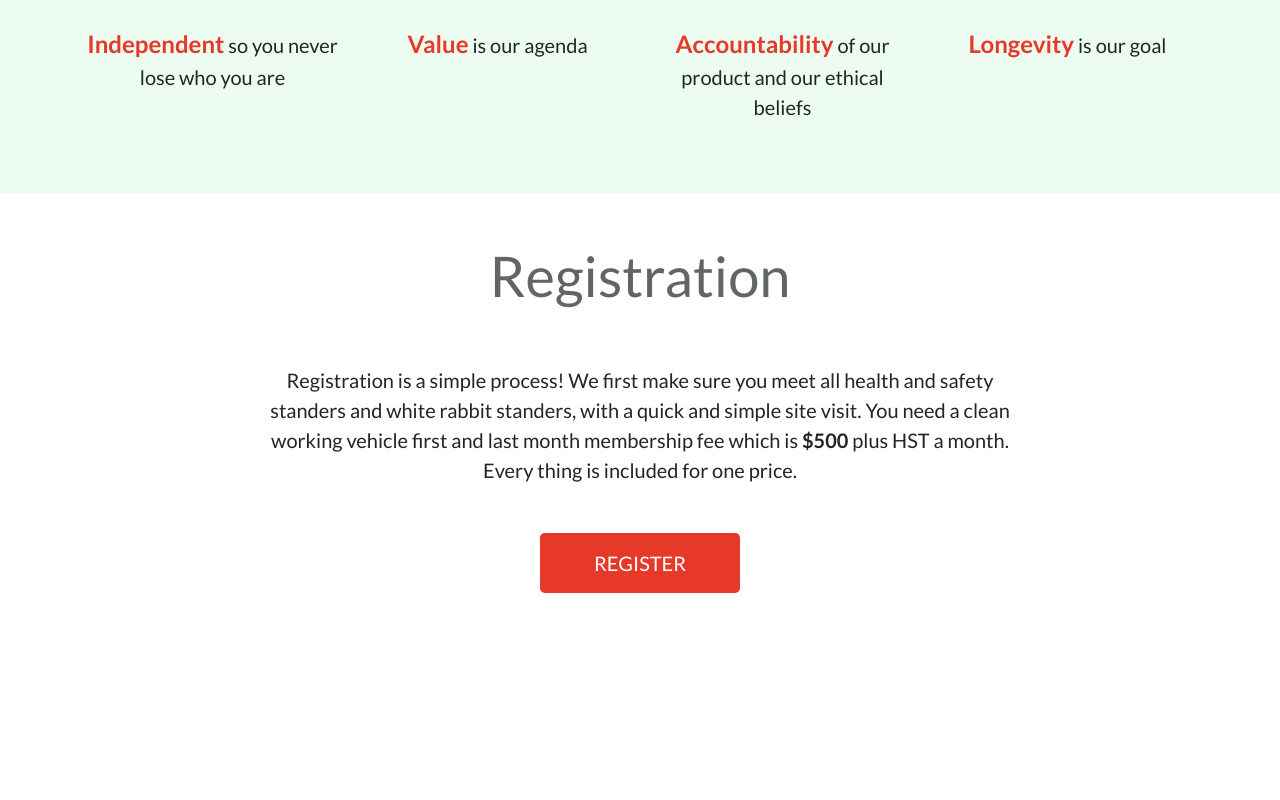
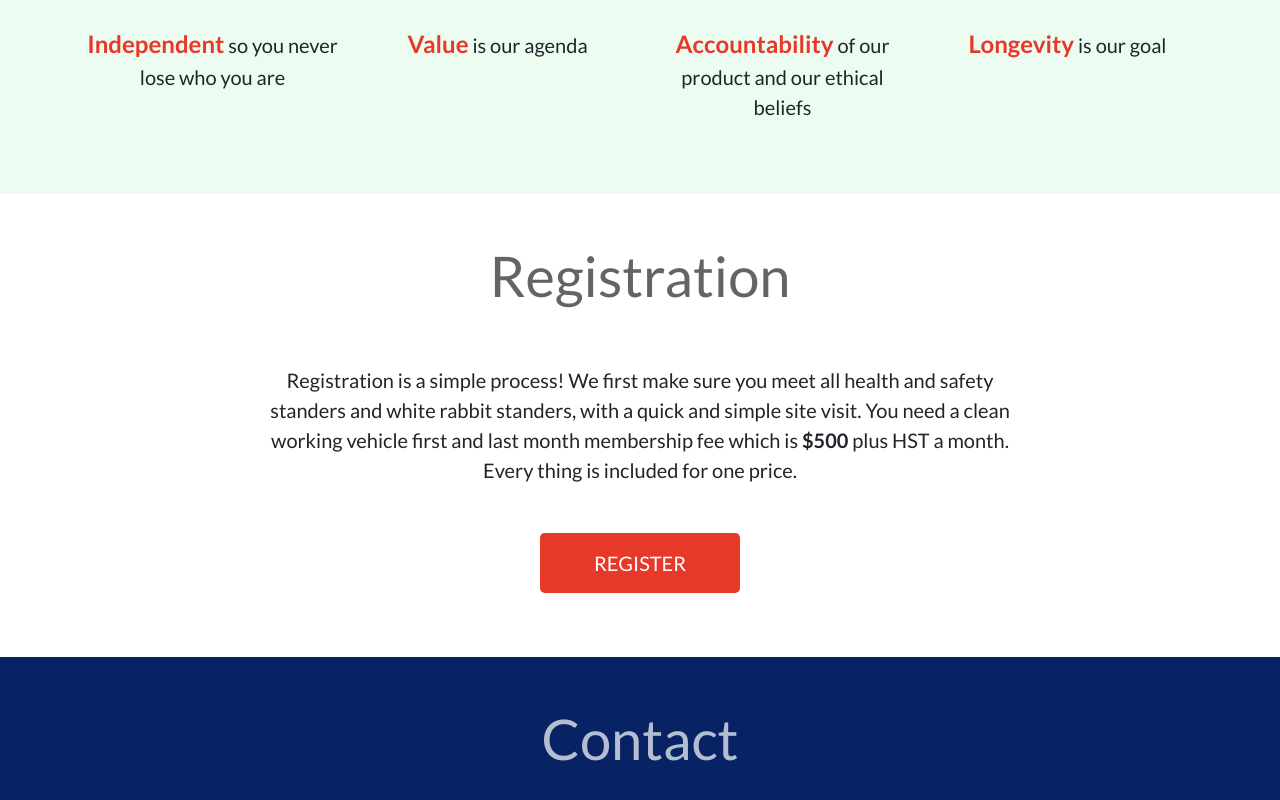
Before and after one commit to ykurata/white-rabbit.to, a React (Create React App) app: page / in a window 1280 px wide. Shown: the part 2815-3615 px from the top of the page. Before the commit the page ends 3456 px from the top, so only its background shows below. Built offline with nearby package versions, Linux system fonts and the light colour scheme.

Commit message:
add contact page

```diff
--- a/src/App.js
+++ b/src/App.js
@@ -6,8 +6,9 @@ import About from './components/About';
 import Jumbotron from './components/Jumbotron';
 import Work from './components/Work';
 import Membership from './components/Membership';
-import Regstration from './components/Registration';
 import Registration from './components/Registration';
+import Founder from './components/Founder';
+import Contact from './components/Contact';
 
 function App() {
   return (
@@ -19,6 +20,7 @@ function App() {
       <Work />
       <Membership />
       <Registration />
+      <Contact />
     </div>
   );
 }
--- /dev/null
+++ b/src/components/Contact.js
@@ -0,0 +1,18 @@
+import React from "react";
+
+const Contact = () => {
+  return (
+    <div id="contact">
+      <div className="container padding">
+        <div className="row">
+          <div className="col-lg-12 text-center mb-5">
+            <h2 className="display-4">Contact</h2>
+          </div>
+        </div>
+
+      </div>
+    </div>
+  );
+};
+
+export default Contact;
--- /dev/null
+++ b/src/components/Founder.js
@@ -0,0 +1,25 @@
+import React from "react";
+
+const Founder = () => {
+  return (
+    <div id="founder">
+      <div className="container padding">
+        <div className="row">
+          <div className="col-lg-12 text-center mb-5">
+            <h2 className="display-4">Founder</h2>
+          </div>
+        </div>
+        <div className="row">
+          <div className="col-lg-6">
+
+          </div>
+          <div className="col-lg-6">
+
+          </div>
+        </div>
+      </div>
+    </div>
+  );
+};
+
+export default Founder;
--- a/src/index.css
+++ b/src/index.css
@@ -13,7 +13,6 @@ body {
   /* font-weight: 700; */
   opacity: 0.7;
 }
-
 
 /* --- Home styles ---*/
 .landing-text {
@@ -130,7 +129,7 @@ body {
 /*--- Registration styles ---*/
 #registration .container {
   padding-top: 3rem;
-  padding-bottom: 3rem;
+  padding-bottom: 4rem;
 }
 
 .register-inner {
@@ -153,6 +152,15 @@ body {
   background-color: #b50b43;
 }
 
+/*--- Contact Styles --*/
+#contact {
+  background-color: #072363;
+  color: white;
+}
+#contact .container {
+  padding-top: 3rem;
+  padding-bottom: 3rem;
+}
 
 /*---Media Queries --*/
 @media (max-width: 992px) {
```
